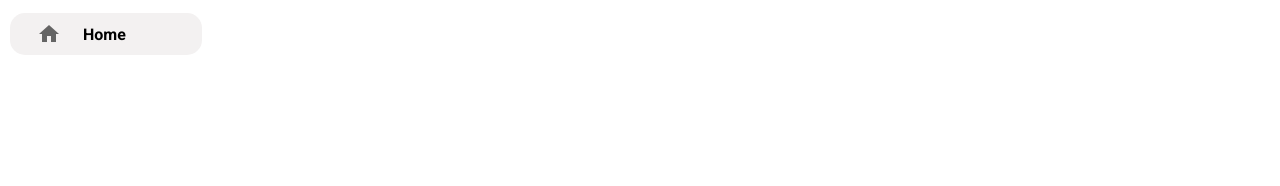
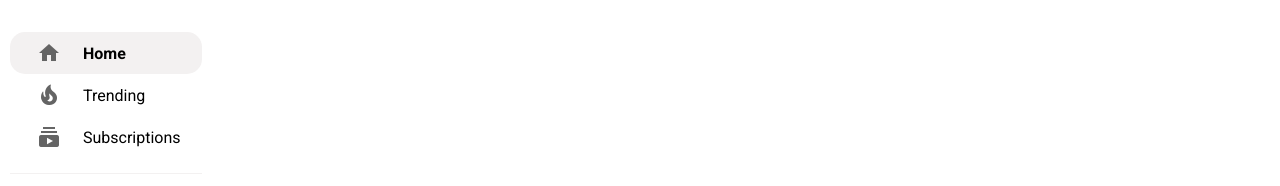
Before and after one commit to Afsheen96/Youtube-clone, a website: page index.html in a window 1280 px wide. Shown: the part 318-504 px from the top of the page. Drawn offline with Linux system fonts and the light colour scheme.

Commit message:
add content in sidebar

```diff
--- a/index.html
+++ b/index.html
@@ -38,8 +38,17 @@
                 <i class="material-icons">home</i>
                 <span>Home</span>
             </a>
+            <a class="nav-link">
+                <i class="material-icons">local_fire_department</i>
+                <span>Trending</span>
+            </a>
+            <a class="nav-link">
+                <i class="material-icons">subscriptions</i>
+                <span>Subscriptions</span>
+            </a>
         </div>
-    </div>
+        <hr>
+        </div>
         <div class="content"></div>
     </main>
 </body>
--- a/styles/index.css
+++ b/styles/index.css
@@ -83,7 +83,7 @@ border-radius: 25px;
     display: flex;
     flex-direction: column;
     margin-bottom: 1px;
-    margin-top: 1px;
+    margin-top: 20px;
   }
   .nav-link {
     display: flex;
@@ -103,3 +103,9 @@ border-radius: 25px;
     background: rgb(243, 241, 241);
     font-weight: bold;
   }
+  hr {
+    height: 1px;
+    background-color:rgb(243, 241, 241) ;
+    border: none;
+    margin-top: 15px;
+  }
```
